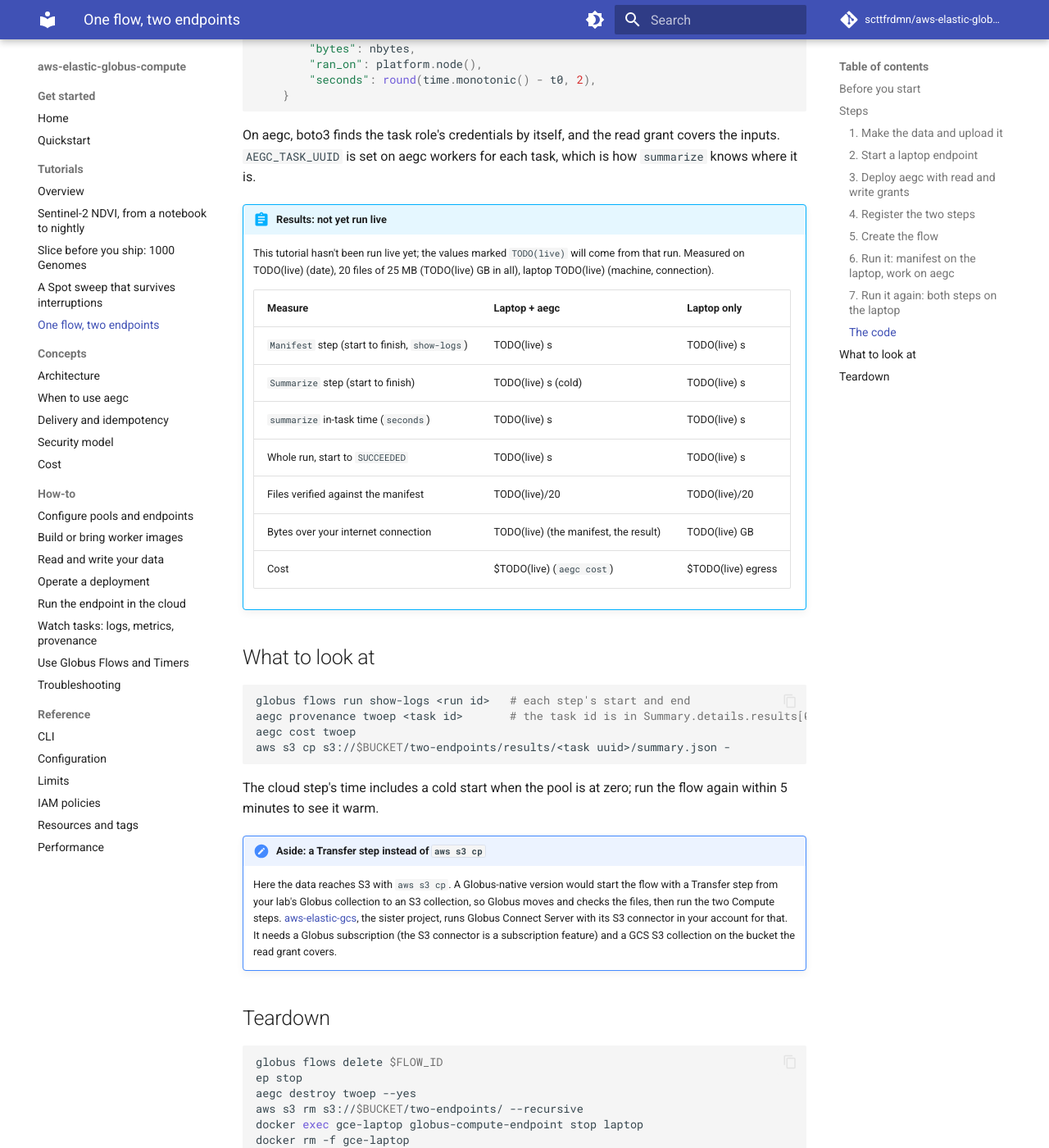
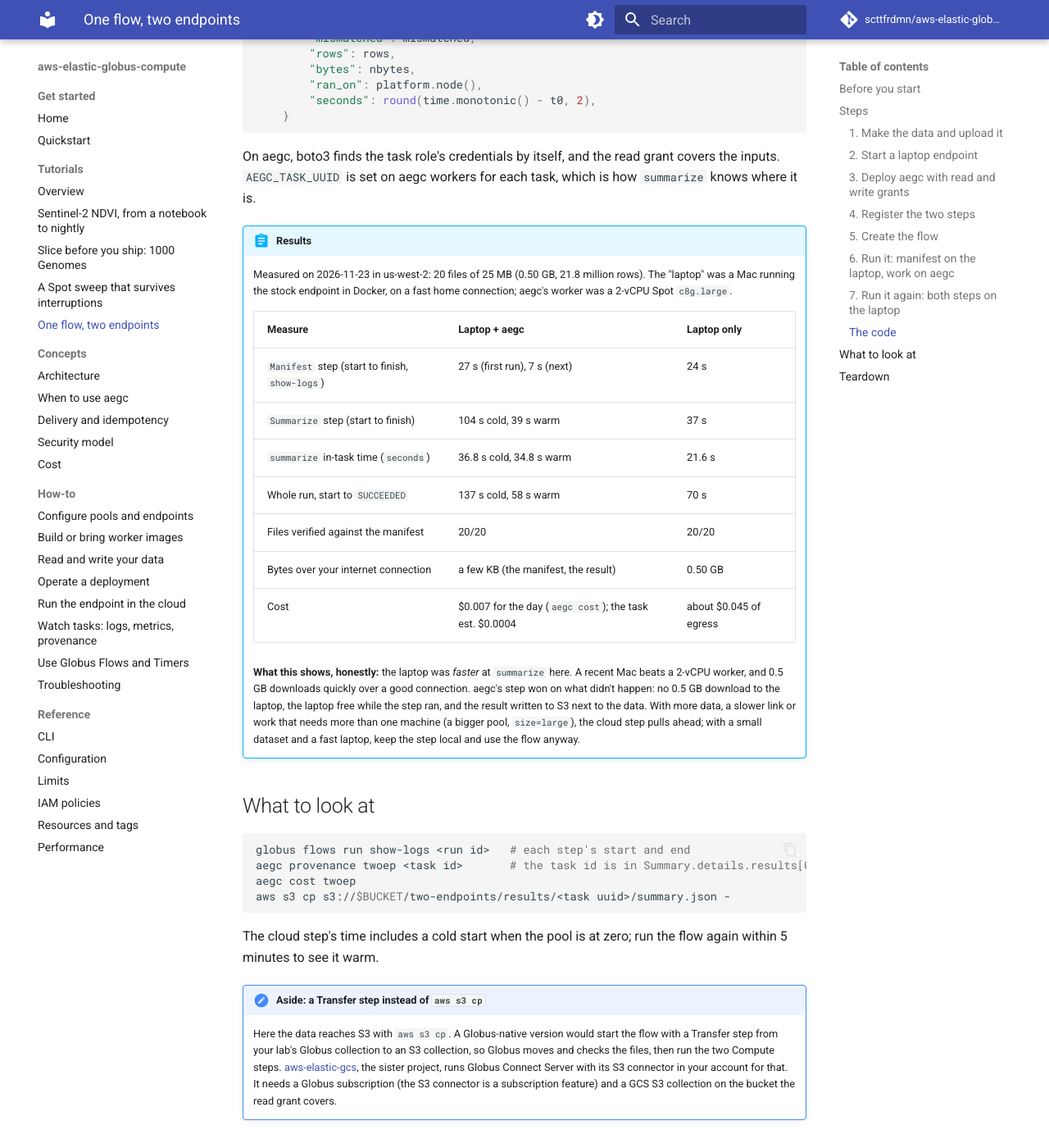
Before and after one commit to scttfrdmn/aws-elastic-globus-compute, an MkDocs documentation site: the page built from docs/tutorials/two-endpoints.md, in a window 1280 px wide and 1400 px high, scrolled down 6179 px. Shown: the whole window at 82% size. Built offline with MkDocs 1.6.1 and Material for MkDocs 9.7.7, drawn with Linux system fonts in a browser that asks for light colours; comment, search, counter and statistics services are not loaded; some of the changed text lies outside the part shown.

Commit message:
Tutorials: results of the NDVI nightly run and One flow, two endpoints (2026-11-23)
The laptop beat a 2-vCPU worker at summarize; the page says so, and what aegc's step gained
instead (no 0.5 GB download, the laptop free, results next to the data).

````diff
--- a/docs/tutorials/two-endpoints.md
+++ b/docs/tutorials/two-endpoints.md
@@ -11,8 +11,9 @@ and compare.
 
 - **One flow, the right place for each step.** Flows passes the first step's JSON result to the
   second; neither endpoint knows about the other.
-- **Laptop vs cloud time** for the same `summarize` function: on the laptop it downloads every
-  file over your connection, on aegc it reads them in the region.
+- **Laptop vs cloud** for the same `summarize` function: on the laptop it downloads every file
+  over your connection, on aegc it reads them in the region. (The laptop can win on time; see
+  the results.)
 - **Dollars per run** on aegc, against S3 egress for the laptop run.
 
 ```mermaid
@@ -319,20 +320,27 @@ On aegc, boto3 finds the task role's credentials by itself, and the read grant c
 inputs. `AEGC_TASK_UUID` is set on aegc workers for each task, which is how `summarize` knows
 where it is.
 
-!!! abstract "Results: not yet run live"
-    This tutorial hasn't been run live yet; the values marked `TODO(live)` will come from that
-    run. Measured on TODO(live) (date), 20 files of 25 MB (TODO(live) GB in all), laptop TODO(live)
-    (machine, connection).
+!!! abstract "Results"
+    Measured on 2026-11-23 in us-west-2: 20 files of 25 MB (0.50 GB, 21.8 million rows). The
+    "laptop" was a Mac running the stock endpoint in Docker, on a fast home connection; aegc's
+    worker was a 2-vCPU Spot `c8g.large`.
 
     | Measure | Laptop + aegc | Laptop only |
     |---|---|---|
-    | `Manifest` step (start to finish, `show-logs`) | TODO(live) s | TODO(live) s |
-    | `Summarize` step (start to finish) | TODO(live) s (cold) | TODO(live) s |
-    | `summarize` in-task time (`seconds`) | TODO(live) s | TODO(live) s |
-    | Whole run, start to `SUCCEEDED` | TODO(live) s | TODO(live) s |
-    | Files verified against the manifest | TODO(live)/20 | TODO(live)/20 |
-    | Bytes over your internet connection | TODO(live) (the manifest, the result) | TODO(live) GB |
-    | Cost | $TODO(live) (`aegc cost`) | $TODO(live) egress |
+    | `Manifest` step (start to finish, `show-logs`) | 27 s (first run), 7 s (next) | 24 s |
+    | `Summarize` step (start to finish) | 104 s cold, 39 s warm | 37 s |
+    | `summarize` in-task time (`seconds`) | 36.8 s cold, 34.8 s warm | 21.6 s |
+    | Whole run, start to `SUCCEEDED` | 137 s cold, 58 s warm | 70 s |
+    | Files verified against the manifest | 20/20 | 20/20 |
+    | Bytes over your internet connection | a few KB (the manifest, the result) | 0.50 GB |
+    | Cost | $0.007 for the day (`aegc cost`); the task est. $0.0004 | about $0.045 of egress |
+
+    **What this shows, honestly:** the laptop was *faster* at `summarize` here. A recent Mac
+    beats a 2-vCPU worker, and 0.5 GB downloads quickly over a good connection. aegc's step
+    won on what didn't happen: no 0.5 GB download to the laptop, the laptop free while the step
+    ran, and the result written to S3 next to the data. With more data, a slower link or work
+    that needs more than one machine (a bigger pool, `size=large`), the cloud step pulls ahead;
+    with a small dataset and a fast laptop, keep the step local and use the flow anyway.
 
 ## What to look at
 
````
Also changed, not shown: docs/tutorials/index.md (+3 -5 lines), docs/tutorials/sentinel2-ndvi.md (+13 -10 lines).
